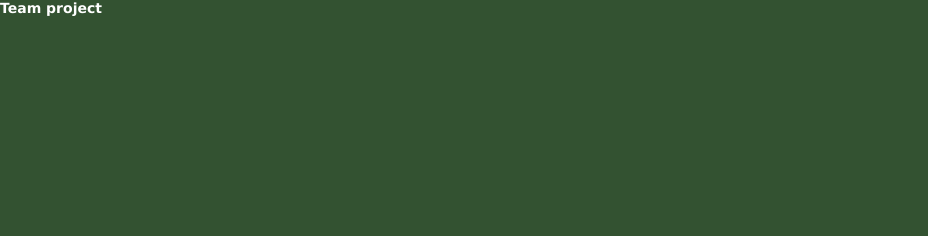
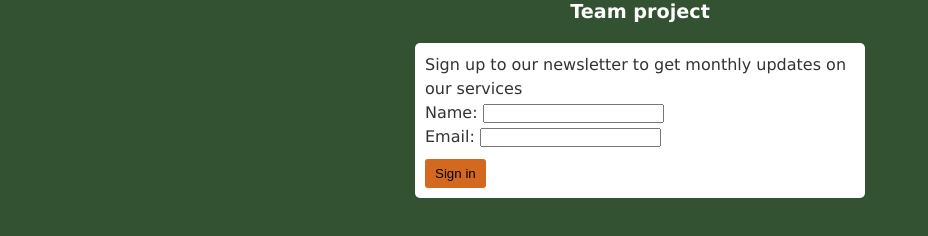
Before and after one commit to JoonAro/TeamProject, a plain HTML site: page index.html in a window 1280 px wide. Shown: the whole page, without its empty margins (0-928 px from the left). Drawn offline with Linux system fonts and the light colour scheme.

Commit message:
add newsletter

```diff
--- a/index.html
+++ b/index.html
@@ -8,5 +8,21 @@
   </head>
   <body>
     <h1>Team project</h1>
+    <div class="container">
+      <p>Sign up to our newsletter to get monthly updates on our services</p>
+      <form>
+        <div>
+          <label for="name">Name:</label>
+          <input type="text" name="name" id="name" />
+        </div>
+        <div>
+          <label for="email">Email:</label>
+          <input type="email" name="email" id="email" />
+        </div>
+        <div class="btn">
+          <button>Sign in</button>
+        </div>
+      </form>
+    </div>
   </body>
 </html>
--- a/style.css
+++ b/style.css
@@ -10,8 +10,32 @@ body {
     background: #335231;
     font-family: Verdana, sans-serif;
     color: #fff;
+    display: flex;
+    flex-direction: column;
+    justify-content: center;
+    align-items: center;
 }
 
 h1 {
-    font-size: 0.875rem;
+    font-size: 1.2rem;
+    text-align: center;
 }
+
+.container {
+    background: #fff;
+    color: #333;
+    width: 450px;
+    padding: 10px;
+    border-radius: 5px;
+    margin-top: 20px;
+    line-height: 1.5;
+}
+
+button {
+    border: none;
+    box-shadow: none;
+    border-radius: 3px;
+    background: chocolate;
+    padding: 7px 10px;
+    margin-top: 10px;
+}
```
